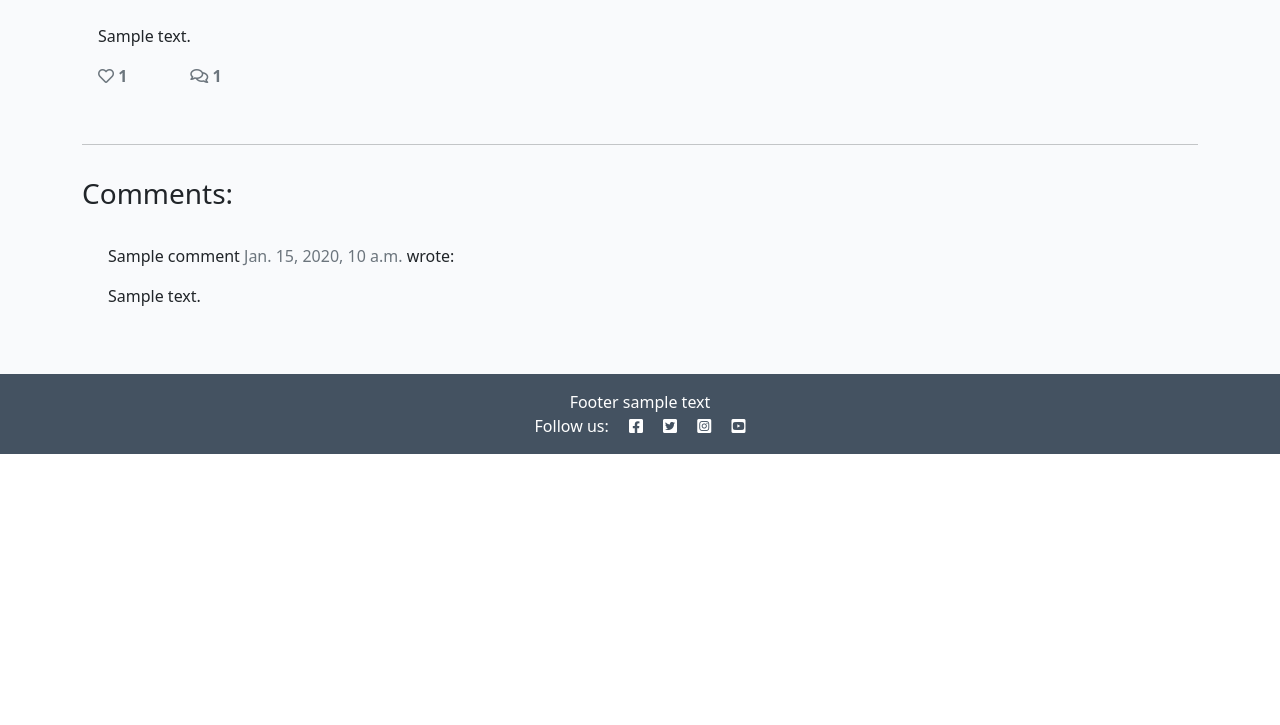
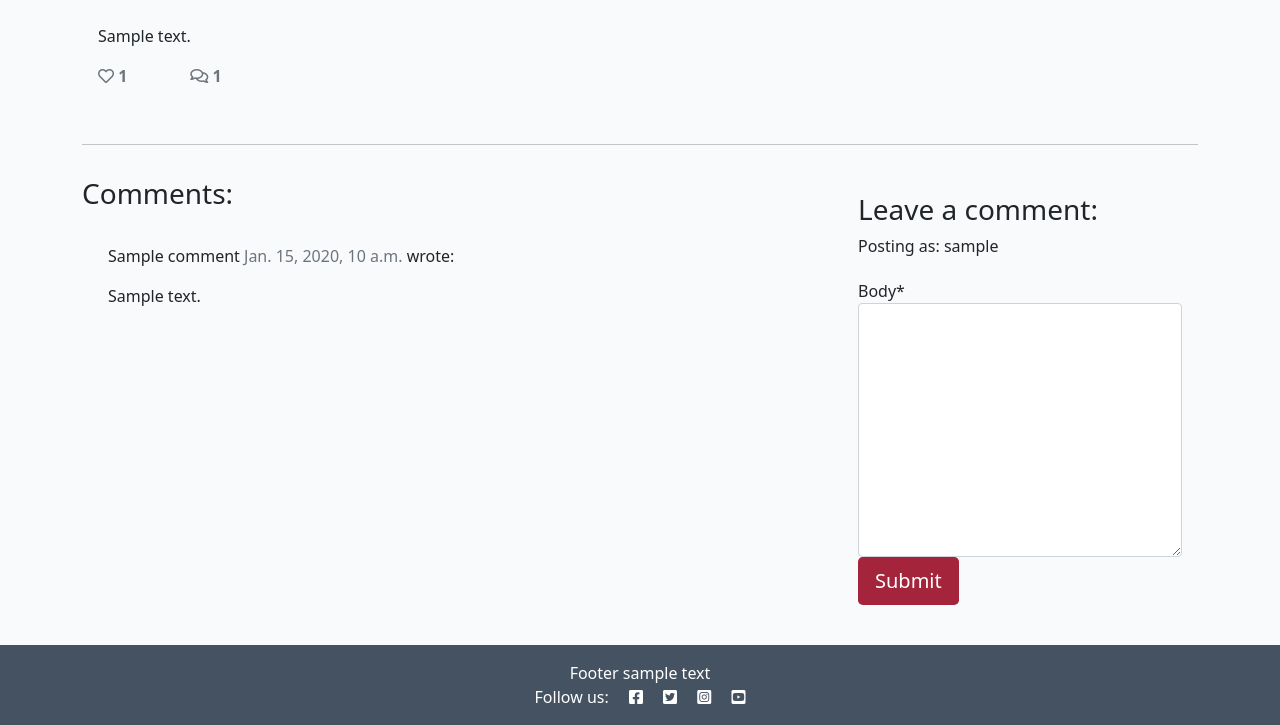
Before and after one commit to ShaneMurphyDev/Project-Portfolio-4, a Django app: page /sample/ in a window 1280 px wide. Shown: the part 348-1073 px from the top of the page. Before the commit the page ends 802 px from the top, so only its background shows below. Run offline with Django 3.2, Linux system fonts and the light colour scheme; a user stored in the database is signed in; tables that the repository leaves empty hold one stand-in row (values such as "Sample post"); some libraries are stand-ins or nearby versions.

Commit message:
created authentication for comment form, rendered crispy, added csrf token

```diff
--- a/templates/post_detail.html
+++ b/templates/post_detail.html
@@ -1,4 +1,6 @@
 {% extends 'base.html' %} {% block content %}
+
+{% load crispy_forms_tags %}
 
 <div class="masthead">
     <div class="container">
@@ -77,6 +79,24 @@
         <div class="col-md-4 card mb-4  mt-3 ">
             <div class="card-body">
                 <!-- For later -->
+                {% if commented %}
+                <div class="alert alert-success" role="alert">
+                    Your comment is awaiting approval
+                </div>
+                {% else %}
+                {% if user.is_authenticated %}
+
+                <h3>Leave a comment:</h3>
+                <p>Posting as: {{ user.username }}</p>
+                <form method="post" style="margin-top: 1.3em;">
+                    {{ comment_form | crispy }}
+                    {% csrf_token %}
+                    <button type="submit" class="btn btn-signup btn-lg">Submit</button>
+                </form>
+
+                {% endif %}
+                {% endif %}
+
             </div>
         </div>
     </div>
```
